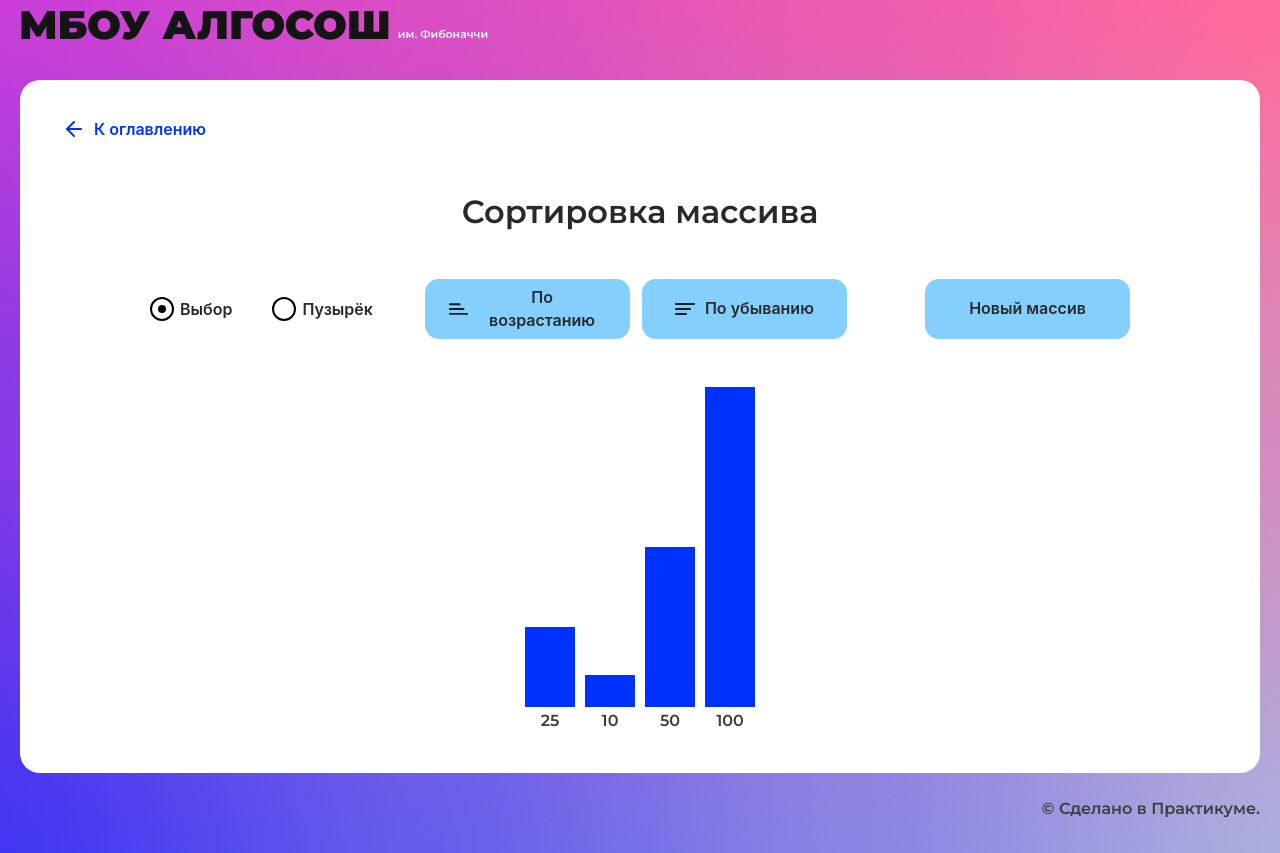
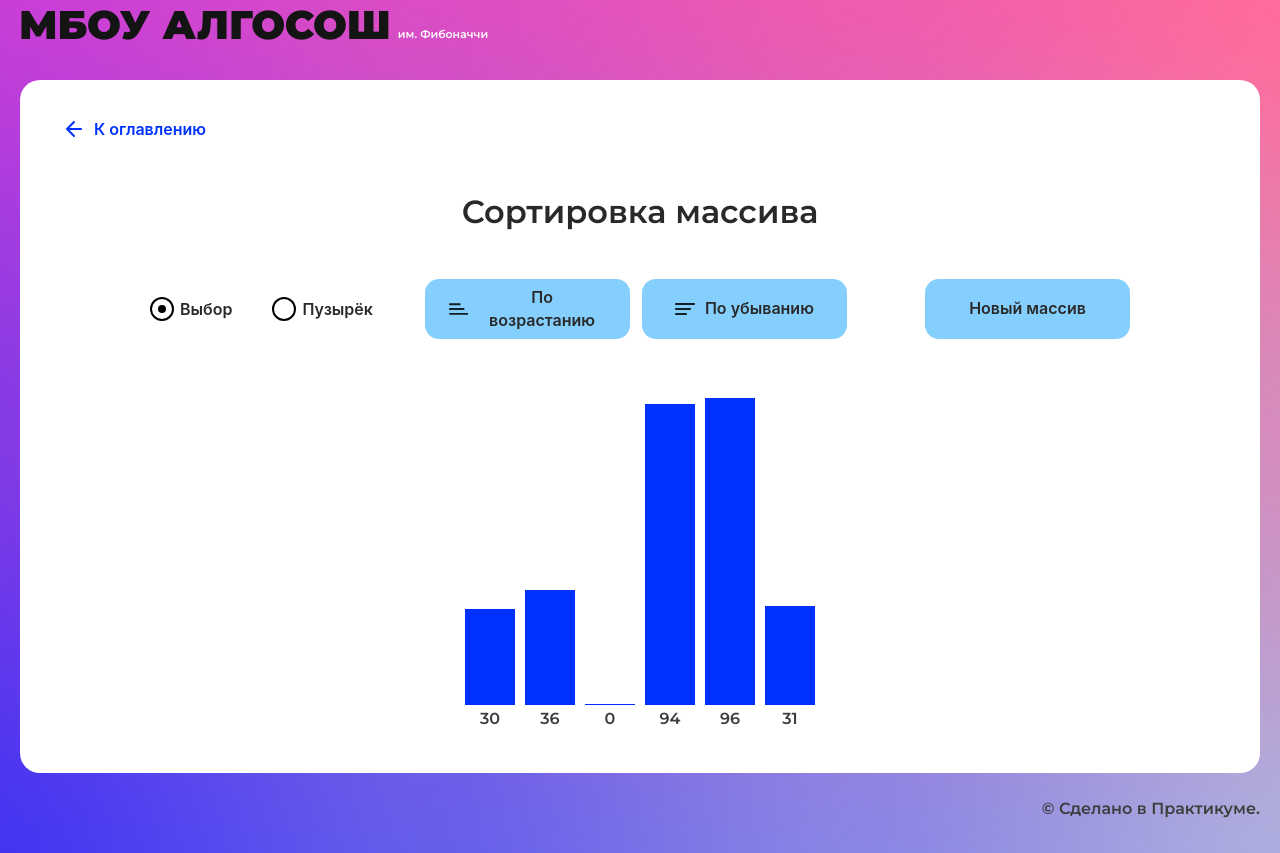
Before and after one commit to gudrum1983/algososh, a React (Create React App) app: page /sorting in a window 1280 px wide. Built offline with nearby package versions, Linux system fonts and the light colour scheme.

Commit message:
feat: закончить функционал сортировки// finish the sorting functionality

```diff
--- a/src/algorithms/reverse/reverse.ts
+++ b/src/algorithms/reverse/reverse.ts
@@ -36,13 +36,13 @@ export const generateReversedStringSnapshots = (string: string): Array<Array<TEl
     }
 
     if (startIndex === 0) {
-      stateSnapshotsList.push(cloneElements(elements))
+      stateSnapshotsList.push(cloneElements<TElement>(elements))
       setState(ElementStates.Changing, start, end)
       stateSnapshotsList.push(cloneElements(elements))
     }
 
     swap(elements, startIndex, endIndex)
-    setState(ElementStates.Modified, start, end)
+    setState<TElement>(ElementStates.Modified, start, end)
 
 
     if (nextStartIndex >= endIndex) {
--- /dev/null
+++ b/src/algorithms/sort/sort.ts
@@ -0,0 +1,66 @@
+import {ElementStates} from "../../types/element-states";
+import {nanoid} from "nanoid";
+import {TColumn} from "../../pages/sorting-page/sorting-page";
+import {cloneElements, setState, swap} from "../../utils/utils";
+import {Direction} from "../../types/direction";
+
+
+export const sortBubble = (numbers: Array<TColumn>, direction:Direction): Array<Array<TColumn>> => {
+
+  const initElements: Array<TColumn> = numbers
+
+  const elements = cloneElements<TColumn>(initElements);
+  const stateSnapshotsList: Array<Array<TColumn>> = [];
+
+  let startIndex = 0
+  let endIndex = elements.length - 1
+
+
+  stateSnapshotsList.push(initElements)
+
+
+  const end = elements[endIndex]
+  let currIndex = 0
+
+
+  for (let i = 0; i < elements.length; i++) {
+    let swapped = false;
+
+
+    for (let j = 0; j < elements.length - i - 1; j++) {
+
+      setState(ElementStates.Changing, elements[j], elements[j + 1]);
+      stateSnapshotsList.push(cloneElements<TColumn>(elements))
+
+      if (direction === Direction.Ascending ? elements[j].index > elements[j + 1].index : elements[j].index < elements[j + 1].index) {
+        swap(elements, j, j + 1);
+        stateSnapshotsList.push(cloneElements<TColumn>(elements))
+        swapped = true;
+      }
+      setState(ElementStates.Default, elements[j], elements[j + 1]);
+    }
+    if (!swapped) {
+      let index = elements.length - i - 1
+      console.log({i})
+      console.log({index})
+      while (index >= 0) {
+        console.log(index)
+        const test = elements[index]
+        console.log({test})
+        setState(ElementStates.Modified, test);
+        index--
+      }
+
+      stateSnapshotsList.push(cloneElements<TColumn>(elements))
+      return stateSnapshotsList;
+    }
+
+
+    setState(ElementStates.Modified, elements[elements.length - i - 1]);
+    stateSnapshotsList.push(cloneElements<TColumn>(elements))
+  }
+
+  return stateSnapshotsList
+
+
+}
--- /dev/null
+++ b/src/algorithms/sort/sortSelect.ts
@@ -0,0 +1,60 @@
+import {ElementStates} from "../../types/element-states";
+import {TColumn} from "../../pages/sorting-page/sorting-page";
+import {cloneElements, setState, swap} from "../../utils/utils";
+import {Direction} from "../../types/direction";
+
+
+export const sortSelect = (numbers: Array<TColumn>, direction: Direction): Array<Array<TColumn>> => {
+
+  const initElements: Array<TColumn> = numbers
+
+  const elements = cloneElements<TColumn>(initElements);
+  const stateSnapshotsList: Array<Array<TColumn>> = [];
+
+  let startIndex = 0
+  let endIndex = elements.length - 1
+
+
+  stateSnapshotsList.push(initElements)
+
+
+
+
+
+  const {length} = elements;
+
+
+  for (let startIndex = 0; startIndex < length - 1; startIndex++) {
+
+    setState(ElementStates.Changing, elements[startIndex]);
+
+    stateSnapshotsList.push(cloneElements<TColumn>(elements))
+
+    let maxIndex = startIndex;
+
+    for (let currentIndex = startIndex + 1; currentIndex < length; currentIndex++) {
+
+      setState(ElementStates.Changing, elements[currentIndex]);
+      stateSnapshotsList.push(cloneElements<TColumn>(elements))
+
+      if (direction === Direction.Ascending ? elements[maxIndex].index < elements[currentIndex].index : elements[maxIndex].index > elements[currentIndex].index) {
+
+/*      if (elements[maxIndex].index > elements[currentIndex].index) {*/
+      } else {
+        maxIndex = currentIndex
+      }
+
+      setState(ElementStates.Default, elements[currentIndex]);
+    }
+
+    setState(ElementStates.Default, elements[startIndex]);
+    swap(elements, maxIndex, startIndex)
+    setState(ElementStates.Modified, elements[startIndex]);
+  }
+
+  setState(ElementStates.Modified, elements[length - 1]);
+  stateSnapshotsList.push(cloneElements<TColumn>(elements))
+
+  return stateSnapshotsList
+
+}
--- a/src/pages/sorting-page/sorting-page.tsx
+++ b/src/pages/sorting-page/sorting-page.tsx
@@ -5,17 +5,17 @@ import {RadioInput} from "../../components/ui/radio-input/radio-input";
 import {Column} from "../../components/ui/column/column";
 import {ElementStates} from "../../types/element-states";
 import {Direction} from "../../types/direction";
-import {randomArr} from "../../utils/random-arr";
+import {randomNumbers} from "../../utils/random-numbers";
+import {sortBubble} from "../../algorithms/sort/sort";
+import {StepByStepDisplay} from "../../components/step-by-step-display/step-by-step-display";
+import {createInitElements, copyAndResetElementStates} from "../../utils/utils";
+import {sortSelect} from "../../algorithms/sort/sortSelect";
 
-export enum Sort {
-  bubble = "bubble",
-  selection = "selection"
-}
+const bubble = "bubble"
 
-export enum RouteSort {
-  "Descending" = 0,
-  "Ascending" = 1
-}
+const selection = "selection"
+
+export type Sort = typeof bubble | typeof selection
 
 export type TColumn = {
   index: number,
@@ -26,60 +26,79 @@ export type TColumn = {
 
 export const SortingPage: React.FC = () => {
 
-  const [initialValue, setInitialValue] = useState<Array<number>>([25, 10, 50, 100])
+  const [initialValue, setInitialValue] = useState<Array<TColumn> | null>(null)
   const [isLoaderSortDescending, setIsLoaderSortDescending] = useState<boolean>(false)
   const [isLoaderSortAscending, setIsLoaderSortAscending] = useState<boolean>(false)
-  const [typeSort, setTypeSort] = useState<string>(Sort.selection)
-  const [isCanSortAscending, setIsCanSortAscending] = useState<boolean>(false)
-  const [isCanSortDescending, setIsCanSortDescending] = useState<boolean>(false)
+  const [typeSort, setTypeSort] = useState<Sort>("selection")
   const [snapshots, setSnapshots] = useState<Array<Array<TColumn>> | null>(null)
+
+
+  React.useEffect(() => {
+
+    const newArr = randomNumbers()
+    const test = createInitElements(newArr)
+    setInitialValue(test)
+
+  }, [])
 
   function handlerOnClickDescending(): void {
     setIsLoaderSortDescending(true)
-    startSort(typeSort, RouteSort.Descending)
-    /*      const snapshotsList = generateReversedStringSnapshots(initialValue)
-
-        setSnapshots(snapshotsList)*/
+    startSort(typeSort, Direction.Descending)
   }
 
   function handlerOnClickAscending(): void {
     setIsLoaderSortAscending(true)
-    startSort(typeSort, RouteSort.Ascending)
-
-    /*    const snapshotsList = generateReversedStringSnapshots(initialValue)*/
-
-    /*    setSnapshots(snapshotsList)*/
+    startSort(typeSort, Direction.Ascending)
   }
 
   function handlerOnClickNewRandomValue(): void {
-    const newArr = randomArr({})
-    console.log("NewArray")
-    console.log(newArr)
-    setInitialValue(newArr)
+    setSnapshots(null)
+    const newArr = randomNumbers()
+    const test = createInitElements(newArr)
+
+    setInitialValue(test)
   }
 
-  function startSort(type: string, route: RouteSort) {
+  function startSort(type: Sort, route: Direction) {
     console.log(`Запуск сортировки тип ${type} направление ${route}`)
+    if (initialValue && type == selection) {
+      const snap = sortSelect(initialValue, route)
+      setSnapshots(snap)
+      setInitialValue(copyAndResetElementStates(snap[snap.length - 1]))
+    }
+    if (initialValue && type == bubble) {
+      const snap = sortBubble(initialValue, route)
+      setSnapshots(snap)
+      setInitialValue(copyAndResetElementStates(snap[snap.length - 1]))
+    }
+
   }
 
-  /*
-    createBubbleSortSnapshot
-    createSelectionSortSnapshot
-  */
+  function endLoader(v: boolean) {
+    setIsLoaderSortAscending(v)
+    setIsLoaderSortDescending(v)
+  }
 
   function handlerOnChange(e: React.ChangeEvent<HTMLInputElement>) {
+    const value = e.target.value
+    if (value === bubble) {
+      setTypeSort(bubble)
 
-    console.log(e.target.value)
-    setTypeSort(e.target.value)
+    } else {
+      setTypeSort(selection)
+    }
+
+
   }
 
   const ColumnMemo = React.memo(Column);
 
   const content = (elementsList: Array<TColumn>) => {
     return (
-      <ul className="container-result list">
-        {elementsList.map((element) => <li key={element.id}><ColumnMemo state={element.state} index={element.index}/>
-        </li>)}
+      <ul className="container-result container-result-type-sort list">{elementsList.map((element, index) => <li
+        key={element.id}><ColumnMemo state={element.state}
+                                     index={element.index}/>
+      </li>)}
       </ul>
     );
   }
@@ -89,36 +108,34 @@ export const SortingPage: React.FC = () => {
     <SolutionLayout title="Сортировка массива">
       <div role="form" className="container-inputs-buttons container_type_sort">
         <ul className={"list list-row"}>
-          <li><RadioInput extraClass={"m-0 mr-20"} onChange={handlerOnChange} value={Sort.selection} label={"Выбор"}
+          <li><RadioInput extraClass={"m-0 mr-20"} onChange={handlerOnChange} value={selection} label={"Выбор"}
                           defaultChecked name={"typeSort"}
                           disabled={isLoaderSortDescending || isLoaderSortAscending}/></li>
-          <li><RadioInput extraClass="mr-20" onChange={handlerOnChange} value={Sort.bubble} label={"Пузырёк"}
+          <li><RadioInput extraClass="mr-20" onChange={handlerOnChange} value={bubble} label={"Пузырёк"}
                           name={"typeSort"}
                           disabled={isLoaderSortDescending || isLoaderSortAscending}/></li>
-
         </ul>
 
         <ul className={"list list-row-butt"}>
-          <li><Button sorting={Direction.Ascending} linkedList={"medium"} onClick={handlerOnClickAscending} text={"По возрастанию"} isLoader={isLoaderSortAscending}
-                      disabled={isCanSortAscending}/>
+          <li><Button sorting={Direction.Ascending} linkedList={"medium"} onClick={handlerOnClickAscending}
+                      text={"По возрастанию"} isLoader={isLoaderSortAscending}
+                      disabled={isLoaderSortDescending}/>
           </li>
           <li>
-            <Button sorting={Direction.Descending} linkedList={"medium"} onClick={handlerOnClickDescending} text={"По убыванию"} isLoader={isLoaderSortDescending}
-                    disabled={isCanSortDescending}/>
+            <Button sorting={Direction.Descending} linkedList={"medium"} onClick={handlerOnClickDescending}
+                    text={"По убыванию"} isLoader={isLoaderSortDescending}
+                    disabled={isLoaderSortAscending}/>
           </li>
         </ul>
 
-        <Button extraClass="ml-auto" linkedList={"medium"} onClick={handlerOnClickNewRandomValue} text={"Новый массив"}
-                disabled={isLoaderSortDescending || isLoaderSortAscending}/>
+        <Button extraClass="ml-auto" linkedList={"medium"} onClick={handlerOnClickNewRandomValue}
+                text={"Новый массив"} disabled={isLoaderSortDescending || isLoaderSortAscending}/>
       </div>
-      {initialValue && <ul className="container-result container-result-type-sort list">
-        {initialValue.map((element, index) => <li key={index}><ColumnMemo state={ElementStates.Default}
-                                                                          index={element}/>
-        </li>)}
-      </ul>}
-      {/*      {snapshots &&
-        <StepByStepDisplay<TColumn> stateSnapshotsList={snapshots} setLoader={setIsCanSortDescending}
-                                    content={content}/>}*/}
+      {initialValue && !snapshots && content(initialValue)}
+      {snapshots &&
+        <StepByStepDisplay<TColumn> stateSnapshotsList={snapshots}
+                                    setLoader={isLoaderSortDescending ? setIsLoaderSortDescending : setIsLoaderSortAscending}
+                                    content={content} delay={500}/>}
     </SolutionLayout>
   )
 };
```
